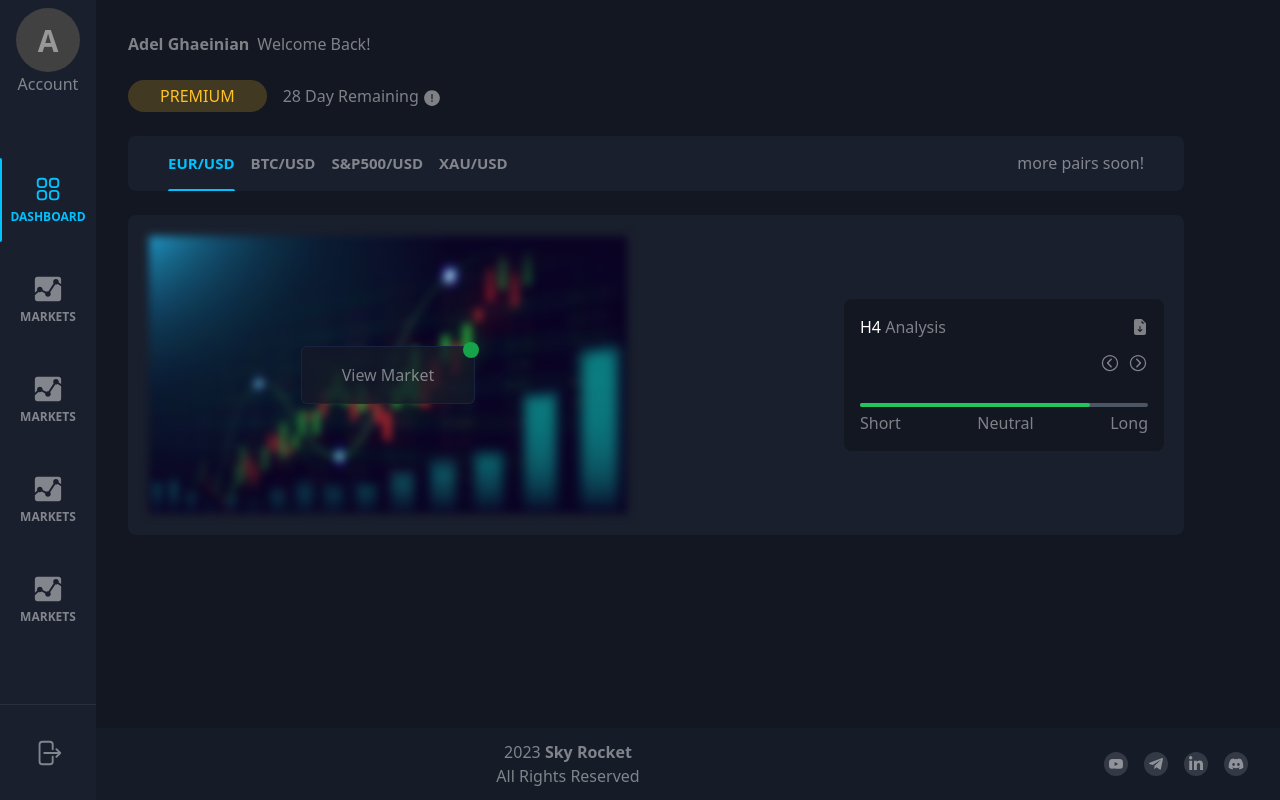
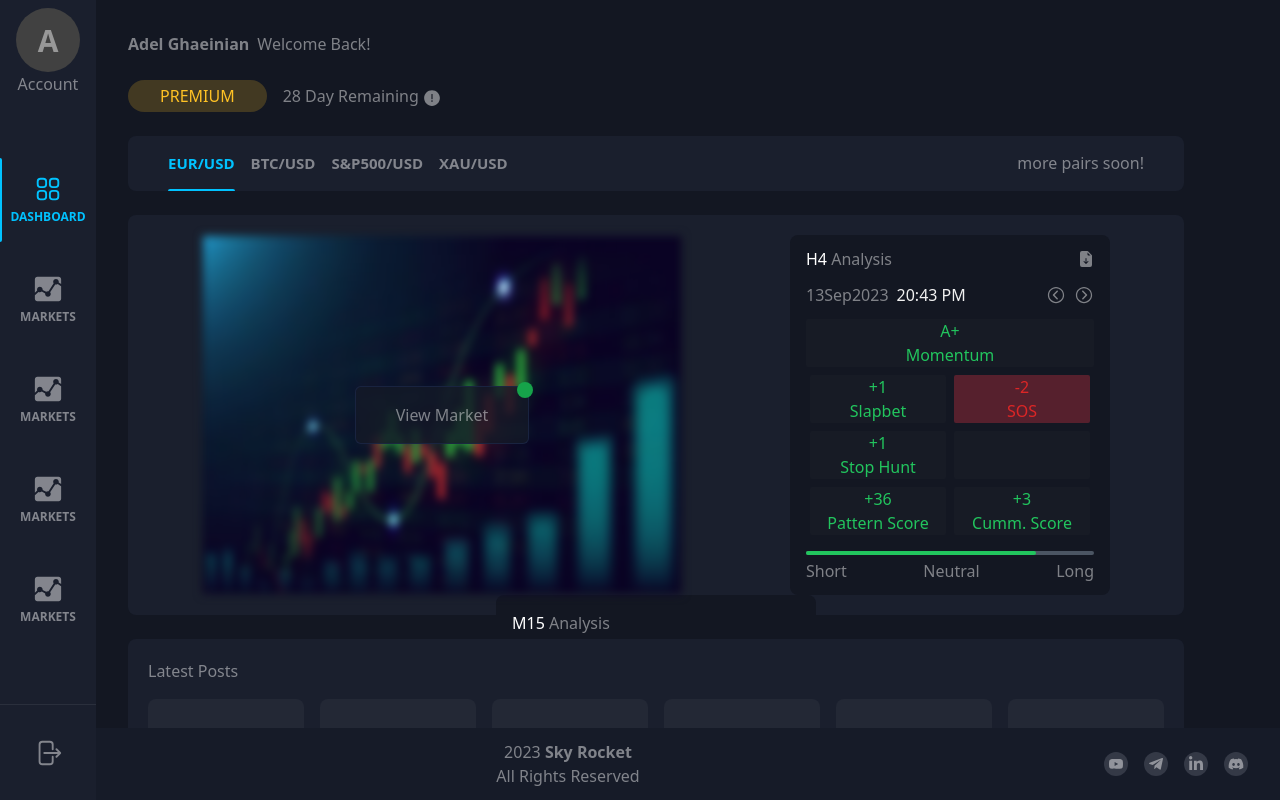
Before and after one commit to Hossein-Haghshenas/react-dashboard, a React (Create React App) app: page / in a window 1280 px wide. Built offline with nearby package versions, Linux system fonts and the light colour scheme.

Commit message:
Create other sections

```diff
--- a/src/pages/Dashboard.js
+++ b/src/pages/Dashboard.js
@@ -2,6 +2,8 @@ import { AiFillExclamationCircle } from "react-icons/ai";
 import FilterBar from "./../components/FilterBar";
 import AnalysisBox from "./../components/utils/AnalysisBox";
 import chartBg from "../assets/image/chart.jpg";
+import UpgradeBox from "../components/utils/UpgradeBox";
+import Post from "../components/utils/Post";
 
 const filterItems = [
   { id: 0, text: "EUR/USD" },
@@ -9,6 +11,21 @@ const filterItems = [
   { id: 2, text: "S&P500/USD" },
   { id: 3, text: "XAU/USD" },
 ];
+
+const analysisData = {
+  name: "H4",
+  date: "13Sep2023",
+  time: "20:43 PM",
+  scoreData: [
+    { id: 0, name: "Momentum", score: "A+" },
+    { id: 1, name: "Slapbet", score: "+1" },
+    { id: 2, name: "SOS", score: "-2" },
+    { id: 3, name: "Stop Hunt", score: "+1" },
+    { id: 4, name: "", score: "" },
+    { id: 5, name: "Pattern Score", score: "+36" },
+    { id: 6, name: "Cumm. Score", score: "+3" },
+  ],
+};
 
 const Dashboard = () => {
   return (
@@ -32,10 +49,10 @@ const Dashboard = () => {
         </section>
         {/* filter bar section */}
         <section className="flex justify-between items-center w-full bg-[#1A1F2D] px-10 rounded-lg overflow-hidden">
-          <FilterBar items={filterItems} />
+          <FilterBar items={filterItems} output={(item) => console.log(item)} />
           <p>more pairs soon!</p>
         </section>
-        <section className="flex justify-between items-center w-full h-[20rem] bg-[#1A1F2D] p-5 rounded-lg">
+        <section className="flex flex-wrap justify-around items-center w-full h-[25rem] bg-[#1A1F2D] p-5 rounded-lg">
           {/* market section */}
           <section className="flex justify-center items-center relative w-[30rem] h-full rounded-lg">
             <img className="absolute left-0 top-0 w-full h-full blur-sm border border-[#141928d1]" src={chartBg} alt="chart" />
@@ -44,8 +61,23 @@ const Dashboard = () => {
             </button>
           </section>
           {/* analysis section */}
-          <section>
-            <AnalysisBox data={{ name: "H4" }} />
+          <section className="h-full">
+            <AnalysisBox data={analysisData} />
+          </section>
+          <section className="h-full">
+            <UpgradeBox name="M15" />
+          </section>
+        </section>
+        {/* Latest Posts section */}
+        <section className="flex flex-col gap-4 w-full bg-[#1A1F2D] p-5 rounded-lg">
+          <h6>Latest Posts</h6>
+          <section className="flex justify-around items-center gap-4 w-full overflow-x-auto">
+            <Post />
+            <Post />
+            <Post />
+            <Post />
+            <Post />
+            <Post />
           </section>
         </section>
       </section>
```
